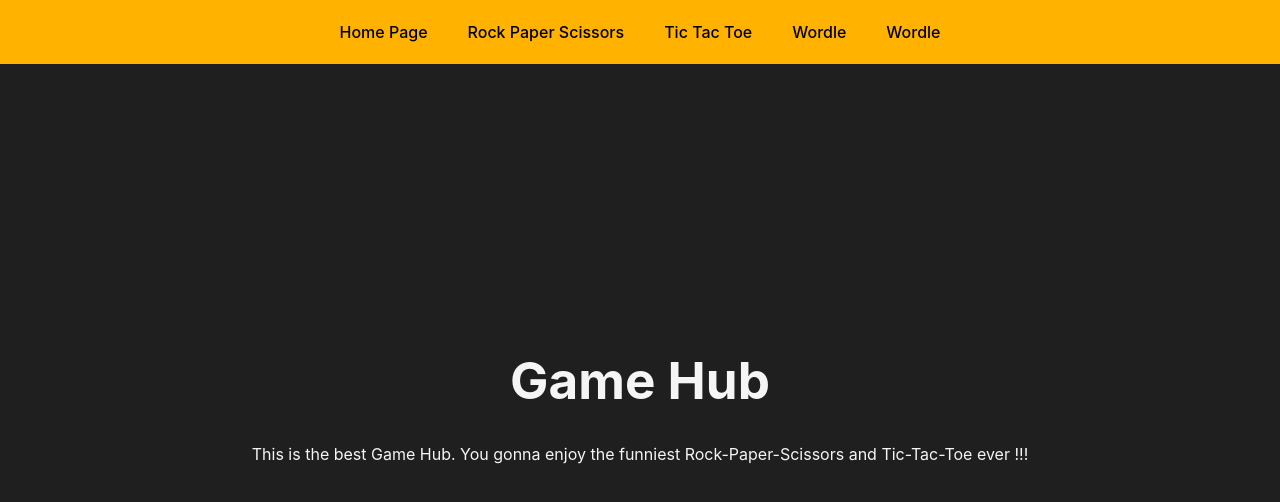
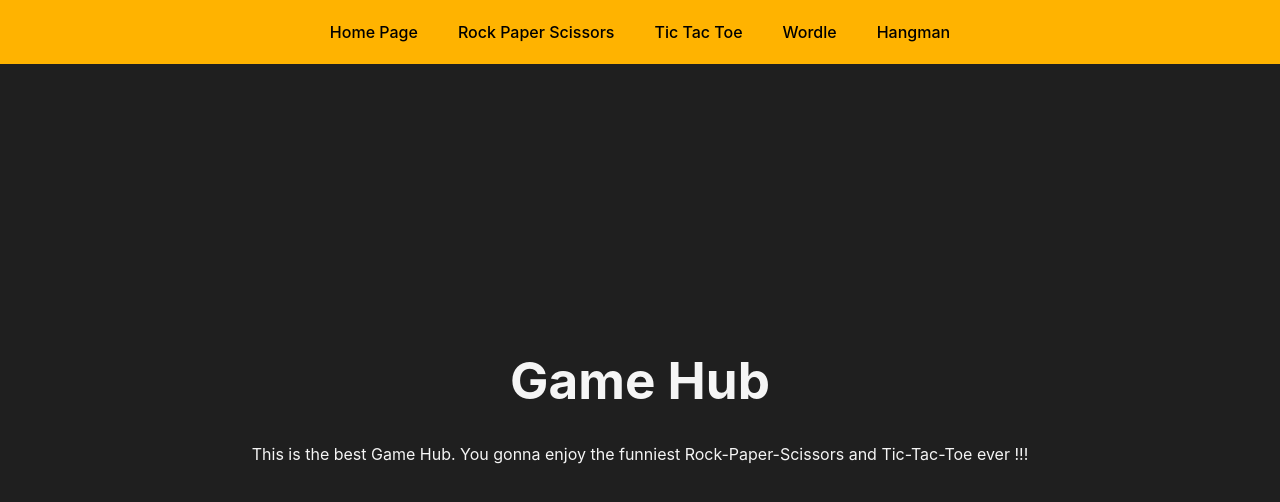
Before and after one commit to nhing17899/GameHub-FinalProject-5, a React (Vite) app: page / in a window 1280 px wide. Shown: the top 502 px of the page. Built offline with nearby package versions, Linux system fonts and the light colour scheme.

Commit message:
fixed nav typo

```diff
--- a/src/components/Navigation.jsx
+++ b/src/components/Navigation.jsx
@@ -19,7 +19,7 @@ const Navigation = () => {
                             <Link to="/Wordle">Wordle</Link>
                         </li>
                         <li>
-                            <Link to="/Hangman">Wordle</Link>
+                            <Link to="/Hangman">Hangman</Link>
                         </li>
                     </ul>
                 </nav>
```
